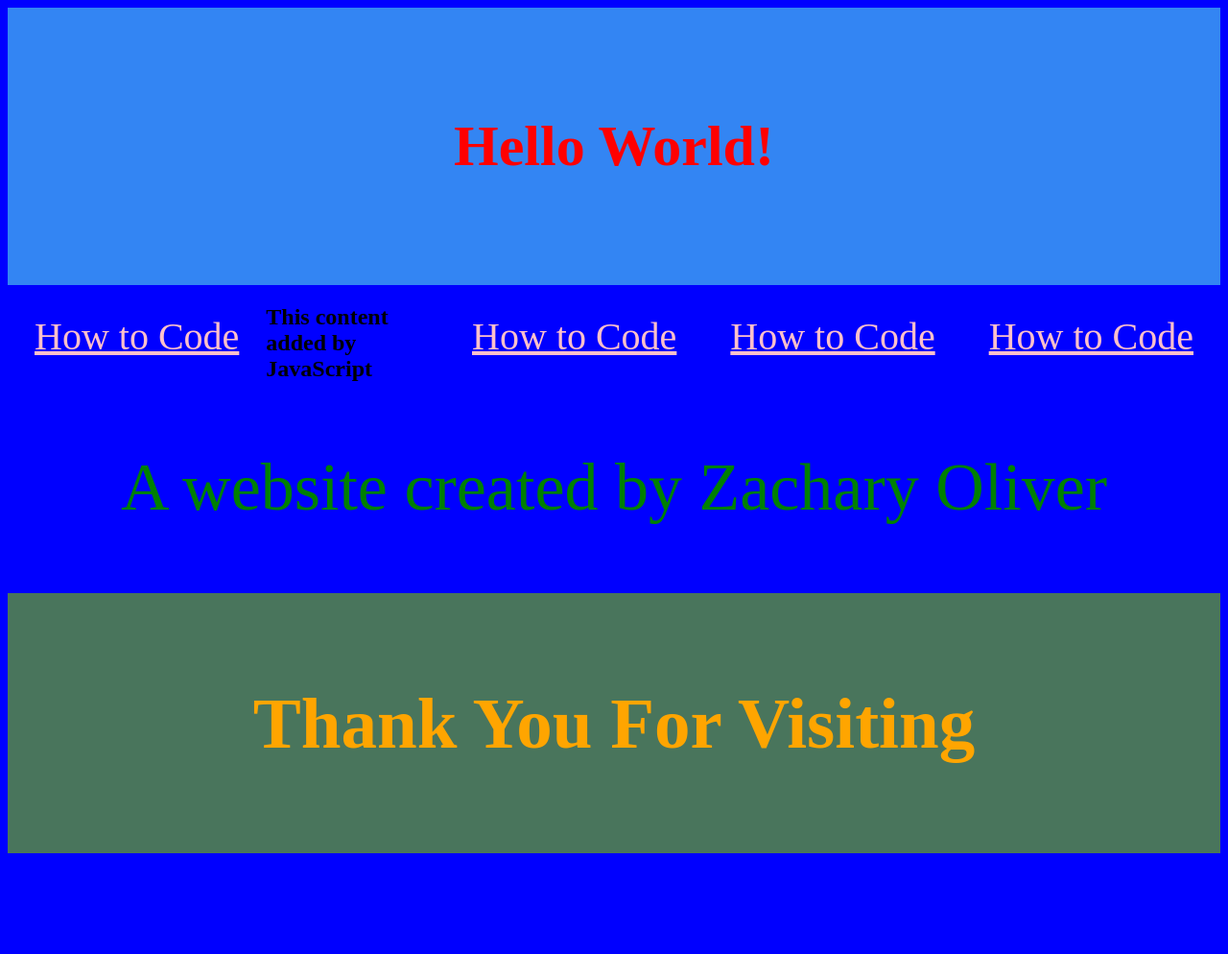
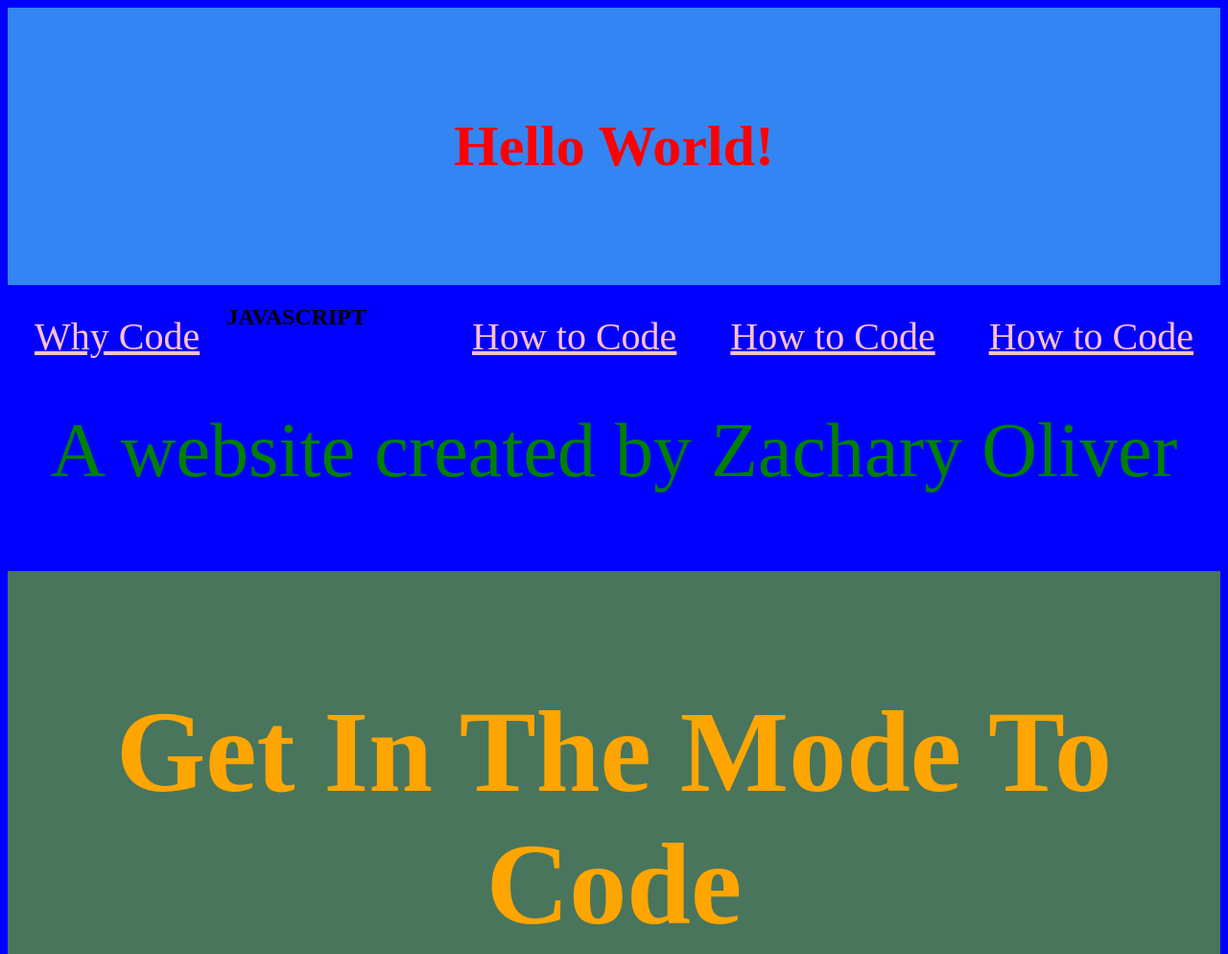
Before and after one commit to zspoliver16/my-personal-website, a plain HTML site: page index.html in a window 1280 px wide. Shown: the top 994 px of the page at 96% size. Before the commit the page ends 897 px from the top, so only its background shows below. Drawn offline with Linux system fonts and the light colour scheme.

Commit message:
add style.css, index.html

```diff
--- a/index.html
+++ b/index.html
@@ -12,13 +12,12 @@
         <a href="#">How to Code</a>
         <a href="#">How to Code</a>
         <a href="#">How to Code</a>
-        <a href="#" class="left">How to Code</a>
+        <a href="#" class="left">Why Code</a>
       </div>
-    </body>
     <script src="script.js"></script>
     <p>A website created by Zachary Oliver</p>
     <div class="footer">
-        <h2>Thank You For Visiting</h2>
+        <h2>Get In The Mode To Code</h2>
       </div>
   </body>
 </html>
--- a/script.js
+++ b/script.js
@@ -1,3 +1,3 @@
 const h2 = document.createElement("h2");
-h2.textContent = "This content added by JavaScript";
+h2.textContent = "JAVASCRIPT";
 document.querySelector("body").appendChild(h2);
--- a/style.css
+++ b/style.css
@@ -31,16 +31,16 @@ body {
     color: yellow;
 }
 p {
-    font-size: 70px;
+    font-size: 80px;
     text-align: center;
     color: green;
     display: block;
     font-family: Didone;
 }
 .footer {
-    font-size: 50px;
+    font-size: 80px;
     text-align: center;
     color: orange;
     background-color: #584d;
-    padding: 30px;
+    padding: 20px;
 }
```
